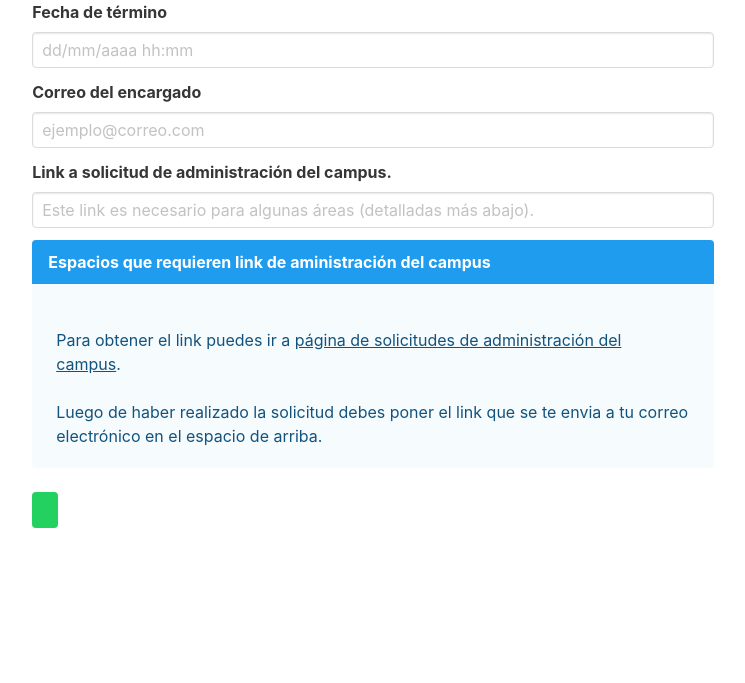
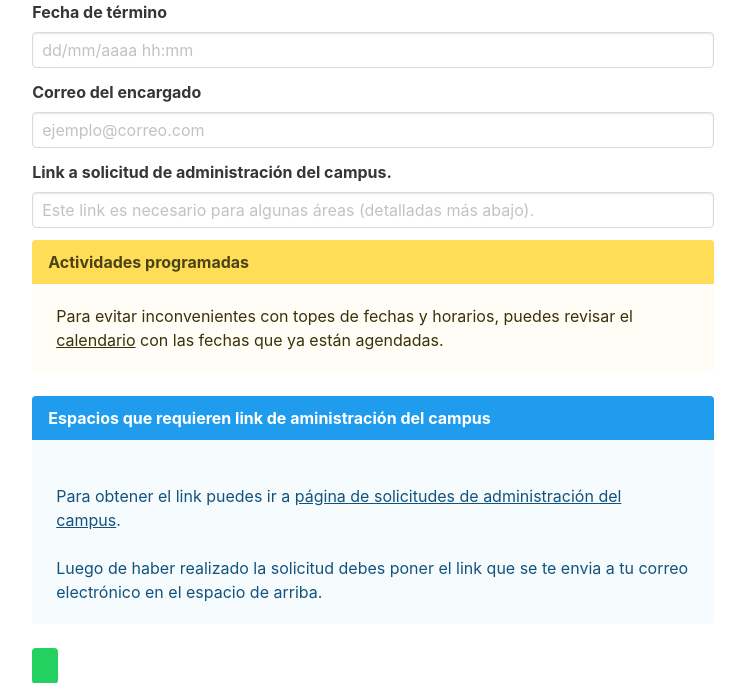
Before and after one commit to caiuc/pagina-solicitudes, a Django app: template templates/activities/activity_form.html in a window 1280 px wide. Shown: the part 1553-2236 px from the top of the page, without its empty margins (267-1012 px from the left). Before the commit the page ends 2081 px from the top, so only its background shows below. Run offline with Django 3.2, Linux system fonts and the light colour scheme; the template is opened without the code that fills it: values that come from a table or form of the project are taken from there, others are empty; some libraries are stand-ins or nearby versions.

Commit message:
added calendar as a notification to form

```diff
--- a/templates/activities/activity_form.html
+++ b/templates/activities/activity_form.html
@@ -48,6 +48,16 @@
                 {% for hidden in form.hidden_fields %}
                     {{ hidden.as_hidden }}
                 {% endfor %}
+
+                <article class="message is-warning">
+                  <div class="message-header">
+                    <p>Actividades programadas</p>
+                  </div>
+                  <div class="message-body">
+                    Para evitar inconvenientes con topes de fechas y horarios, puedes revisar el <a href="{% url 'calendar' %}" target="_blank">calendario</a> con las fechas que ya están agendadas.
+                  </div>
+                </article>
+
                 <article class="message is-info">
                   <div class="message-header">
                     <p>Espacios que requieren link de aministración del campus</p>
```
